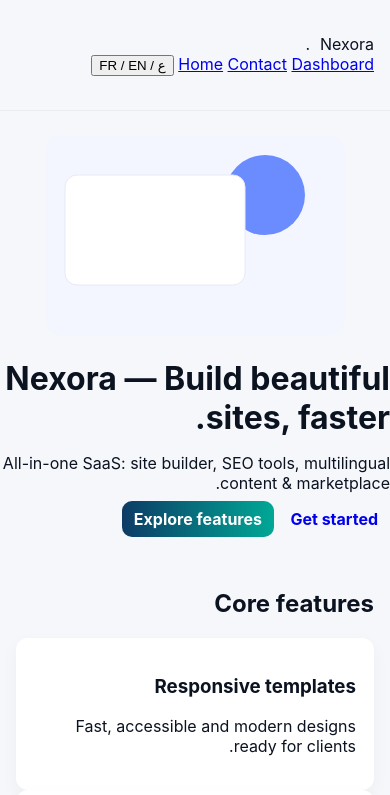
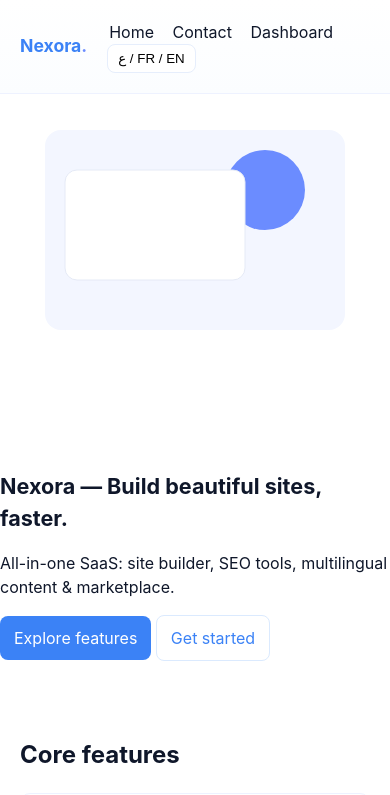
Before and after one commit to bakha8/Nexora-SaaS, a plain HTML site: page index.html in a window 390 px wide. Shown: the top 795 px of the page. Drawn offline with Linux system fonts and the light colour scheme.

Commit message:
Add files via upload

```diff
--- a/business.css
+++ b/business.css
@@ -1,56 +1,41 @@
+/* business.css - lightweight modern responsive style */
 :root{
-  --bg:#f5f7fb;
+  --bg:#ffffff;--muted:#6b7280;--accent:#3b82f6;--accent-2:#6b8cff;--surface:#f8fafc;--maxw:1100px;
   --card:#ffffff;
-  --primary:#0D3B66;
-  --accent:#00A896;
-  --muted:#6b7280;
-  --text:#0b1220;
-  --radius:12px;
-  --container:1100px;
-  --font-main: 'Cairo', 'Inter', sans-serif;
+  font-family: Inter, system-ui, -apple-system, "Segoe UI", Roboto, "Helvetica Neue", Arial;
 }
 *{box-sizing:border-box}
-html,body{height:100%}
-body{margin:0;background:var(--bg);color:var(--text);font-family:var(--font-main);direction:rtl}
-.container{max-width:var(--container);margin:0 auto;padding:1rem}
-.site-header{background:transparent;padding:18px 0;position:sticky;top:0;z-index:60;border-bottom:1px solid rgba(11,18,32,0.04)}
-.header-row{display:flex;align-items:center;justify-content:space-between;gap:12px}
-.brand{display:flex;align-items:center;gap:10px;text-decoration:none;color:var(--text)}
-.logo{width:46px;height:46px;border-radius:10px}
-.nav{display:flex;gap:14px;align-items:center}
-.nav a{color:var(--muted);text-decoration:none;font-weight:600}
-.menu-btn{display:none}
-.btn{padding:8px 12px;border-radius:10px;text-decoration:none;font-weight:700}
-.btn.primary{background:linear-gradient(90deg,var(--primary),var(--accent));color:#fff}
-.btn.ghost{background:transparent;border:1px solid rgba(11,18,32,0.06)}
-
-/* hero */
-.hero{display:flex;align-items:center;gap:24px;padding:48px 0}
-.hero-text{flex:1}
-.hero-visual{flex:1;display:flex;justify-content:center}
-.hero h1{font-size:2rem;margin:0 0 10px}
-.lead{color:var(--muted);margin:0 0 18px}
-.actions{display:flex;gap:12px}
-.bullet-list{margin-top:12px;color:var(--muted)}
-
-/* grid */
-.grid{display:grid;grid-template-columns:repeat(auto-fit,minmax(220px,1fr));gap:16px;margin-top:18px}
-.card{background:var(--card);padding:18px;border-radius:12px;box-shadow:0 6px 18px rgba(11,18,32,0.04)}
-
-/* services */
-.service{background:linear-gradient(90deg, rgba(13,59,102,0.04), rgba(0,168,150,0.03));padding:18px;border-radius:10px;text-align:center}
-
-/* auth/dashboard */
-.auth{padding:40px 0}
-.auth-card{max-width:520px;margin:0 auto}
-.dashboard .stats{margin:18px 0;display:grid;grid-template-columns:repeat(auto-fit,minmax(160px,1fr));gap:12px}
-
-/* footer */
-.site-foot{padding:22px 0;text-align:center;color:var(--muted);border-top:1px solid rgba(11,18,32,0.04)}
-
-/* responsive */
-@media (max-width:900px){
-  .nav{display:none}
-  .menu-btn{display:block}
-  .hero{flex-direction:column-reverse;padding:24px 0}
+body{margin:0;background:var(--bg);color:#0f172a;line-height:1.5}
+.container{max-width:var(--maxw);margin:0 auto;padding:20px}
+.site-header{background:linear-gradient(180deg,#fff, #fbfdff);border-bottom:1px solid #eef2ff}
+.header-grid{display:flex;align-items:center;justify-content:space-between}
+.brand{font-weight:700;color:var(--accent);text-decoration:none;font-size:1.25rem}
+.brand .dot{color:var(--accent-2)}
+.main-nav a{margin-left:14px;color:#0f172a;text-decoration:none}
+.lang-btn{margin-left:12px;padding:6px 10px;border-radius:8px;border:1px solid #e6eefc;background:#fff}
+.hero{display:flex;gap:20px;align-items:center;padding:36px 0}
+.hero-visual{flex:0 0 320px}
+.hero h1{font-size:1.65rem;margin:0 0 10px}
+.cta-row{margin-top:14px}
+.btn{display:inline-block;padding:10px 14px;border-radius:8px;text-decoration:none}
+.btn.primary{background:var(--accent);color:#fff}
+.btn.outline{border:1px solid #dbeafe;color:var(--accent)}
+.features .cards{display:grid;grid-template-columns:repeat(auto-fit,minmax(220px,1fr));gap:12px;margin-top:14px}
+.card{background:var(--card);padding:16px;border-radius:10px;border:1px solid #eef2ff}
+.pricing .plan-row{display:flex;gap:12px;flex-wrap:wrap;margin-top:12px}
+.plan{flex:1;min-width:180px;background:var(--surface);padding:14px;border-radius:10px}
+.plan.recommended{border:2px solid var(--accent);transform:translateY(-4px)}
+.footer-cta{padding:28px 0;text-align:center}
+.site-footer{border-top:1px solid #eef2ff;padding:20px;margin-top:30px;background:#fff}
+.footer-grid{display:flex;justify-content:space-between;gap:16px;align-items:center}
+.contact-form{display:grid;gap:10px;max-width:600px}
+.contact-form label{display:flex;flex-direction:column;font-size:0.95rem}
+.contact-form input,.contact-form textarea{padding:10px;border-radius:8px;border:1px solid #e6eefc}
+.cards{display:flex;gap:12px;flex-wrap:wrap}
+@media (max-width:800px){
+  .hero{flex-direction:column-reverse}
+  .header-grid{flex-direction:row;gap:8px}
+  .footer-grid{flex-direction:column;align-items:flex-start}
+  .brand{font-size:1.1rem}
+  .hero h1{font-size:1.35rem}
 }
```
